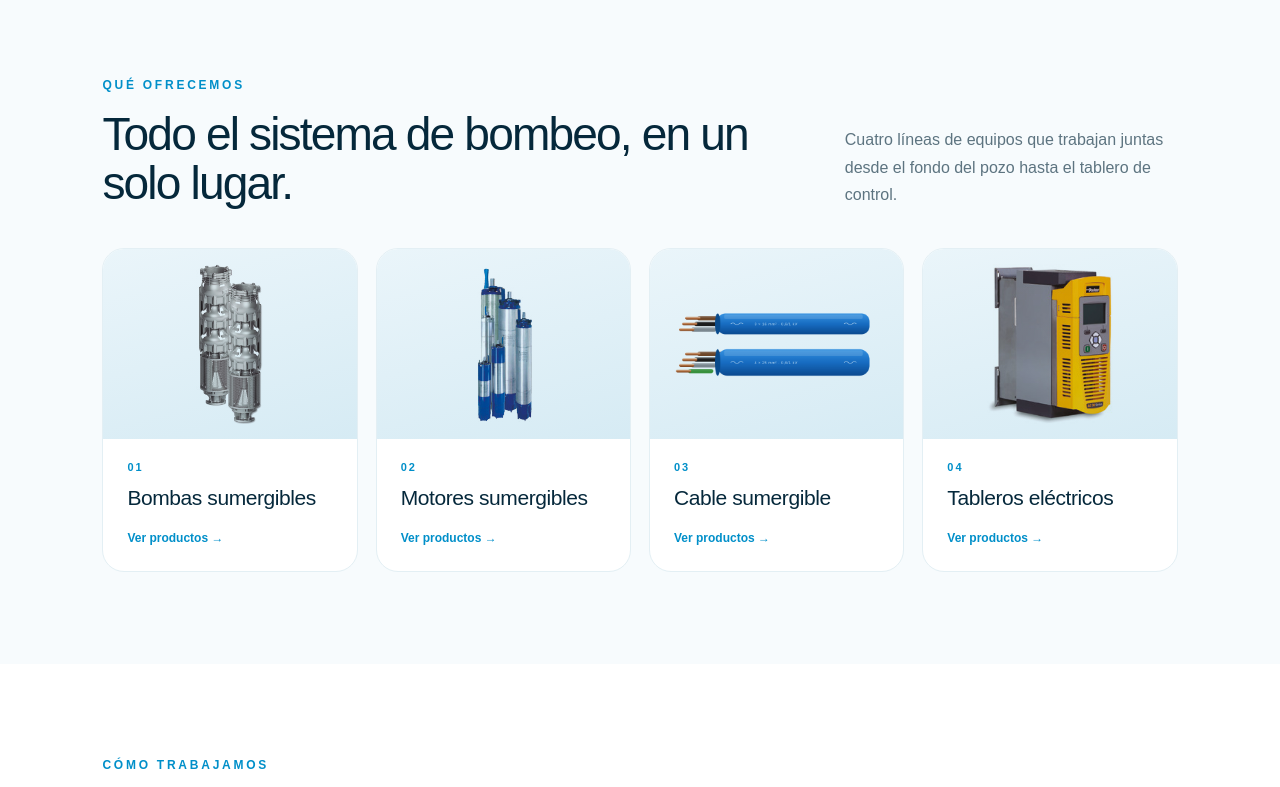
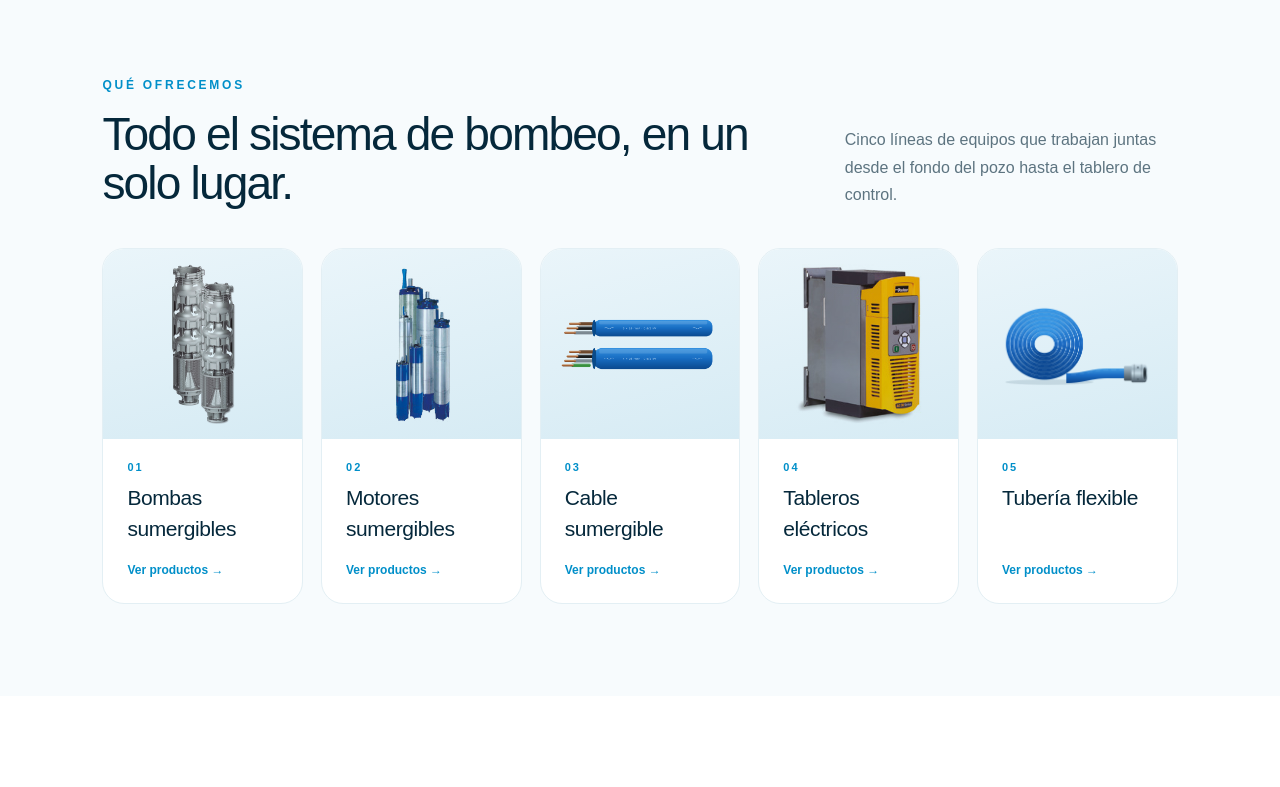
Before and after one commit to rodark99/Hidroterra-page, a Next.js app: page /empresa in a window 1280 px wide. Shown: the part 1160-1947 px from the top of the page. Built offline with nearby package versions, Linux system fonts and the light colour scheme.

Commit message:
Agregar Tubería flexible como 5ª sección, sin marca
Co-Authored-By: Claude Opus 5.5 <noreply@anthropic.com>
Claude-Session: https://claude.ai/code/session_016iLmevAzpMLamSXyWzGzGS

```diff
--- a/app/catalog-data.ts
+++ b/app/catalog-data.ts
@@ -228,6 +228,30 @@ export const productFamilies: ProductFamily[] = [
       },
     ],
   },
+  {
+    slug: "tuberia-flexible",
+    number: "05",
+    title: "Tubería flexible para pozos",
+    shortTitle: "Tubería flexible",
+    description: "Tubería flexible para pozos que simplifica el transporte y reduce tiempos y costos de instalación.",
+    application: "Conducción desde pozos profundos para agua potable, riego, industria y minería.",
+    coverImage: "/productos/tuberia-flexible.png",
+    models: [
+      {
+        id: "tuberia-flexible",
+        name: "Tubería flexible para pozos",
+        description: "Tubería flexible con acoples de acero inoxidable que se instala en una fracción del tiempo de una tubería rígida.",
+        image: "/productos/tuberia-flexible.png",
+        specs: [
+          { label: "Series", value: "150, 200, 250 y 400" },
+          { label: "Tracción", value: "Hasta 20 toneladas" },
+          { label: "Comportamiento", value: "Sin corrosión" },
+          { label: "Certificación", value: "Aprobaciones NSF" },
+        ],
+        highlights: ["Alto rendimiento hidráulico", "Sin crecimiento de bacterias", "Menor costo de instalación y transporte"],
+      },
+    ],
+  },
 ];
 
 export function getProductFamily(slug: string) {
--- a/app/components.tsx
+++ b/app/components.tsx
@@ -86,7 +86,7 @@ export function ContactForm() {
         <label><span>Correo electrónico *</span><input type="email" name="email" autoComplete="email" placeholder="nombre@empresa.cl" required /></label>
         <label><span>Teléfono</span><input type="tel" name="Telefono" autoComplete="tel" placeholder="+56 9 1234 5678" /></label>
       </div>
-      <label><span>¿En qué podemos ayudarte? *</span><select name="Tipo de solicitud" defaultValue="" required><option value="" disabled>Selecciona una opción</option><option>Bombas sumergibles de pozo</option><option>Bombas sumergibles de desagüe</option><option>Motores sumergibles</option><option>Cable sumergible</option><option>Tableros eléctricos</option><option>Proyecto hidráulico integral</option><option>Otra consulta</option></select></label>
+      <label><span>¿En qué podemos ayudarte? *</span><select name="Tipo de solicitud" defaultValue="" required><option value="" disabled>Selecciona una opción</option><option>Bombas sumergibles de pozo</option><option>Bombas sumergibles de desagüe</option><option>Motores sumergibles</option><option>Cable sumergible</option><option>Tableros eléctricos</option><option>Tubería flexible</option><option>Proyecto hidráulico integral</option><option>Otra consulta</option></select></label>
       <label><span>Cuéntanos sobre tu proyecto *</span><textarea name="Mensaje" rows={5} placeholder="Describe brevemente tu necesidad, ubicación y plazos estimados." required /></label>
       <label className="contact-form__consent"><input type="checkbox" name="Consentimiento" value="Aceptado" required /><span>Acepto que Hidroterra utilice estos datos para responder mi solicitud.</span></label>
       <button className="contact-form__submit" type="submit">Enviar solicitud <span aria-hidden="true">↗</span></button>
--- a/app/empresa/page.tsx
+++ b/app/empresa/page.tsx
@@ -14,7 +14,7 @@ const principles = [
 
 const steps = [
   { title: "Entendemos la operación", text: "Revisamos caudal, altura, tipo de fluido, diámetro del pozo y condiciones de trabajo. Si faltan datos, te ayudamos a definirlos." },
-  { title: "Seleccionamos el equipo", text: "Integramos bomba, motor, cable y tablero eléctrico para que el sistema funcione como un conjunto." },
+  { title: "Seleccionamos el equipo", text: "Integramos bomba, motor, cable, tubería y tablero eléctrico para que el sistema funcione como un conjunto." },
   { title: "Acompañamos en el tiempo", text: "Damos soporte técnico para mantener la continuidad operacional y resolver cambios en la demanda." },
 ];
 
@@ -54,7 +54,7 @@ export default function EmpresaPage() {
             <p className="eyebrow">Qué ofrecemos</p>
             <h2 id="offer-title">Todo el sistema de bombeo, en un solo lugar.</h2>
           </div>
-          <p>Cuatro líneas de equipos que trabajan juntas desde el fondo del pozo hasta el tablero de control.</p>
+          <p>Cinco líneas de equipos que trabajan juntas desde el fondo del pozo hasta el tablero de control.</p>
         </div>
         <div className="offer-grid">
           {productFamilies.map((family) => (
--- a/app/globals.css
+++ b/app/globals.css
@@ -893,3 +893,9 @@ to{transform:translate(50%,-50%) rotate(360deg)}
   .offer-card>.soft-card__number,.offer-card h3,.offer-card__link{padding:0 14px}
   .offer-card h3{font-size:16px}
 }
+/* 5 secciones */
+.offer-grid{grid-template-columns:repeat(5,minmax(0,1fr))}
+.family-card:last-child:nth-child(odd){grid-column:1/-1;grid-template-columns:30% minmax(0,1fr)}
+@media(max-width:1100px){.offer-grid{grid-template-columns:repeat(3,minmax(0,1fr))}}
+@media(max-width:1000px){.family-card:last-child:nth-child(odd){grid-template-columns:44% minmax(0,1fr)}}
+@media(max-width:560px){.offer-grid{grid-template-columns:1fr 1fr}.family-card:last-child:nth-child(odd){grid-template-columns:1fr}}
--- a/next.config.ts
+++ b/next.config.ts
@@ -8,7 +8,7 @@ const nextConfig: NextConfig = {
       { source: "/soluciones/drenaje", destination: "/soluciones/bombas-sumergibles", permanent: true },
       { source: "/soluciones/bombeo-solar", destination: "/soluciones", permanent: true },
       { source: "/soluciones/bombas-industriales", destination: "/soluciones", permanent: true },
-      { source: "/soluciones/control-conduccion", destination: "/soluciones", permanent: true },
+      { source: "/soluciones/control-conduccion", destination: "/soluciones/tuberia-flexible", permanent: true },
     ];
   },
 };
```
Also changed, not shown: public/productos/tuberia-flexible.png (added).
